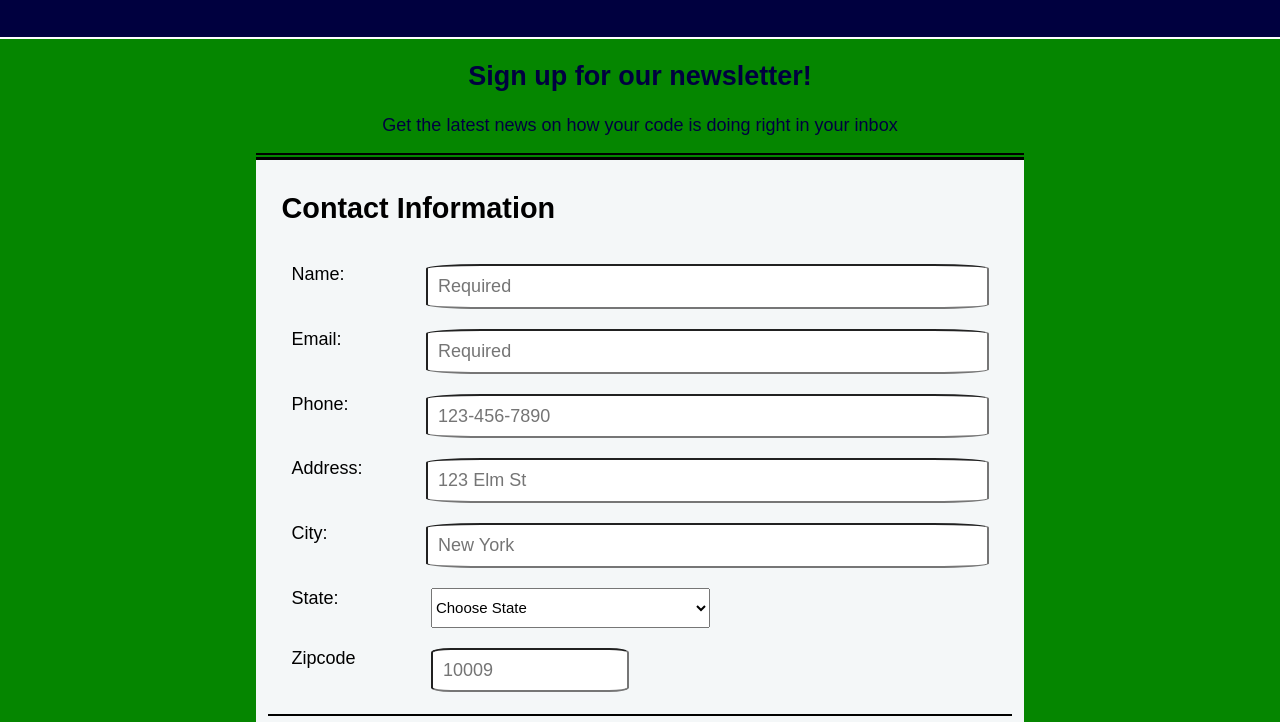
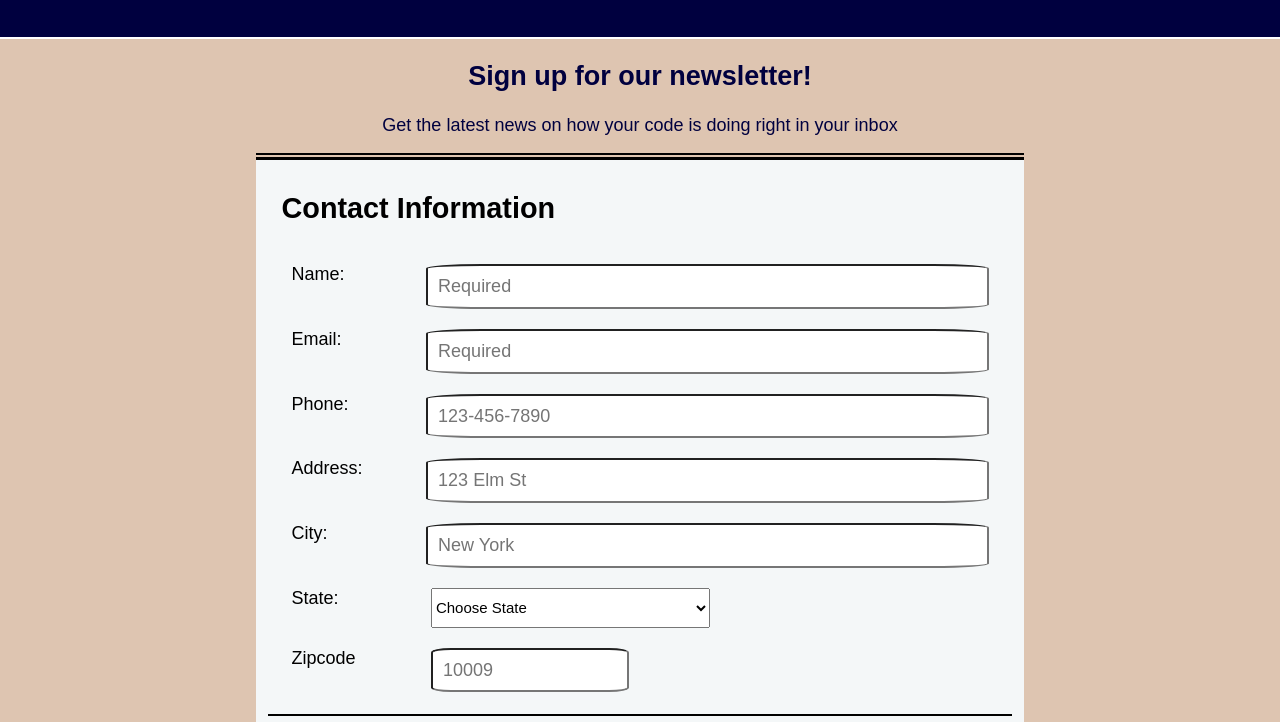
Before and after one commit to cullenk/Online-Submission-Form, a plain HTML site: page index.html in a window 1280 px wide. Shown: the part 78-800 px from the top of the page. Drawn offline with Linux system fonts and the light colour scheme; a web font is replaced by a local one.

Commit message:
background color

```diff
--- a/css/styles.css
+++ b/css/styles.css
@@ -3,7 +3,7 @@ body {
   font-family: 'Esteban', sans-serif;
   color: #384047;
   margin: 0;
-  background: #058600;
+  background: rgba(208, 173, 144, 0.7);
   color: black;
 }
 
```
Also changed, not shown: 1 other file.
